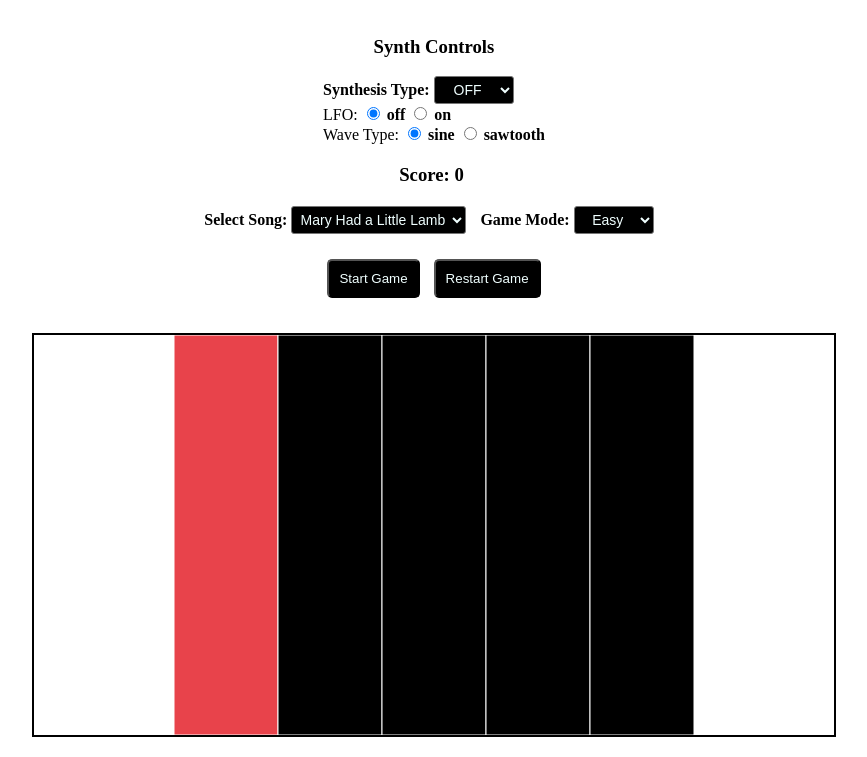
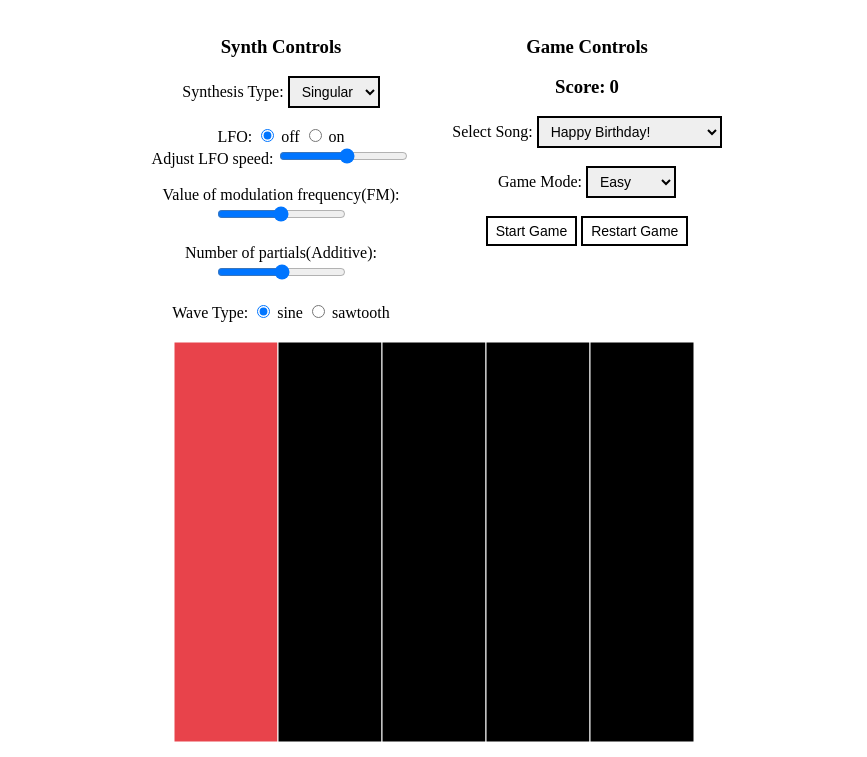
Before and after one commit to melina-thegarza/webaudio-synth, a plain HTML site: page index.html in a window 1280 px wide. Shown: the part 50-807 px from the top of the page, without its empty margins (206-1073 px from the left). Drawn offline with Linux system fonts and the light colour scheme.

Commit message:
everything works

```diff
--- a/game.js
+++ b/game.js
@@ -70,15 +70,16 @@ let isAnimating = false;
 
 //ADD MORE SONGS, 2 more, increasing in difficulty
 //Mary had a Little Lamb + Happy Birthday
-let song = [['C', 'X', 'Z', 'X', 'C', 'C', 'C',
-     'X', 'X', 'X', 'C', 'C', 'C',
-    'C', 'X', 'Z', 'X', 'C', 'C', 'C',
-    'C', 'X', 'X', 'C', 'X', 'Z'],
-
+let song = [
     ['B', 'B', 'N', 'B', 'Q', 'M',
     'B', 'B', 'N', 'B', 'W', 'Q',
     'B', 'B', 'T', 'E', 'Q', 'M', 'N',
-    'R', 'R', 'E', 'Q', 'W', 'Q']];
+    'R', 'R', 'E', 'Q', 'W', 'Q'],
+
+    ['C', 'X', 'Z', 'X', 'C', 'C', 'C',
+    'X', 'X', 'X', 'C', 'C', 'C',
+   'C', 'X', 'Z', 'X', 'C', 'C', 'C',
+   'C', 'X', 'X', 'C', 'X', 'Z']];
 let songOption = 0;
 let songIndex = 0;
 let widthMax = 720;
--- a/index.html
+++ b/index.html
@@ -3,95 +3,94 @@
 <html>
     <head>
         <title>Lab 2</title>
+        <script src="main.js"></script>
         <style>
-            body{
+
+
+            .container {
+                display: flex;
+                flex-direction: column; /* Arrange items vertically */
+                align-items: center; /* Center items horizontally */
+            }
+
+            .columns {
+                display: flex;
+                justify-content: center; /* Center columns horizontally */
+                width: 50%;
+                margin-bottom: 20px;
+            }
+
+            .column {
+                width: calc(50% - 10px); /* Adjust the width of each column */
                 display: flex;
                 flex-direction: column;
-                align-items: center;
-                justify-content: center;
-                min-height: 100vh; /* Ensure the body covers the entire viewport height */
-                margin: 0; /* Remove default margin */
-
-            }
-            canvas {
-                border: 2px solid #000;
-                display: block;
-                margin: 20px auto;
-            }
-            .mode {
-            margin: 10px;
-            margin-top: 20px;
+                align-items: center; /* Align content vertically center */
             }
 
-            label{
-                font-size: 16px;
-                font-weight: bold;
+            .canvas-container {
+                display: flex;
+                justify-content: center; /* Center the canvas horizontally */
             }
 
-            select {
-                padding: 4px;
-                font-size: 14px;
-                border-radius: 3px;
-                background-color: #000;
-                color:azure;
-                text-align: center;
+            .canvas-container canvas {
+                max-width: 800px; /* Set maximum width for responsiveness */
             }
-
             .header h3 {
                 display: inline;
                 margin: 0;
                 font-weight: bold;
             }
-            #reaction{
-                padding-left: 5px;
-                font-weight: lighter;
+            .header h2{
+                text-align: center;
             }
-            .button-container {
-                text-align: center;
-                margin-top: 10px;
-                margin-bottom: 10px;
+            button {
+                background-color: #fff;
+                border: 2px solid #000;
+                color: #000;
+                padding: 5px 8px;
+                font-size: 14px;
+                font-family: "Arial", sans-serif;
+                cursor: pointer;
+                transition: background-color 0.3s, color 0.3s, border-color 0.3s;
             }
 
-            .button-container button {
-                display: inline-block;
-                margin: 5px;
-                border-radius: 5px;
-                padding: 10px;
+            button:hover {
                 background-color: #000;
-                color: azure;
+                color: #fff;
             }
-            .game-settings div{
-                display: inline-block;
+            select {
+                border: 2px solid black;
+                padding: 5px 8px;
+                font-size: 14px;
+                font-family: "Arial", sans-serif;
+                cursor: pointer;
             }
-            .space{
-                padding: 10px;
+            .music-controls{
+                text-align: center;
             }
-
 
         </style>
     </head>
 
     <body>
-
         <div class="header">
             <h2>Web Audio Synth</h2>
-
         </div>
-            <div class="synth-control">
-                <h3 style="text-align: center;">Synth Controls</h3>
+        <div class="container">
+            <div class="columns">
+                <div class="column">
+                    <h3>Synth Controls</h3>
                     <div>
                         <label for="synthesis-type">Synthesis Type:</label>
                         <select name="synthesis-type" id="synthesis-type">
-                        <option value="-1">OFF</option>
+                            <option value="-1">Singular</option>
                             <option value="0">Additive</option>
                             <option value="1">AM</option>
                             <option value="2">FM</option>
                         </select>
                     </div>
-
-                <div>
-
-
+                    <br>
+                    <div class="music-controls">
                         <form id="lfo_selection">
                             <span>LFO: </span>
                             <input type="radio" id="lfo-off" value="off" name="lfo" checked="checked">
@@ -100,6 +99,15 @@
                             <label for="on">on</label>
                         </form>
 
+                        <label for="lfo-speed">Adjust LFO speed:</label>
+                        <input type="range" id="lfo-speed" name="lfo-speed" min="1" max="20" oninput="updateLFO(this.value)" onchange="updateLFO(this.value)">
+                        <br><br>
+                        <label for="modulation-speed">Value of modulation frequency(FM):</label>
+                        <input type="range" id="modulation-speed" name="modulation-speed" min="1" max="25" oninput="updateModulation(this.value)" onchange="updateModulation(this.value)">
+                        <br><br>
+                        <label for="number-partials">Number of partials(Additive):</label>
+                        <input type="range" id="number-partials" name="number-partials" min="3" max="50" oninput="updatePartials(this.value)" onchange="updatePartials(this.value)">
+                        <br><br>
                         <form id="wave_selection">
                             <span>Wave Type: </span>
                             <input type="radio" id="sine" value="sine" name="wave" checked="checked">
@@ -108,25 +116,23 @@
                             <label for="sawtooth">sawtooth</label>
                         </form>
                     </div>
-
                 </div>
-
-            <div class="space"></div>
-
+                <div class="column">
+                    <h3>Game Controls</h3>
                     <div class="header">
-                <h3>Score: </h3><h3 id="gameScore">0</h3> <h3 id="reaction"></h3>
+                        <h3>Score:</h3>
+                        <h3 id="gameScore">0</h3>
+                        <h3 id="reaction"></h3>
                     </div>
-
-            <div class="game-settings">
-
+                    <br>
                     <div>
-                    <label for="mode">Select Song:</label>
+                        <label for="song">Select Song:</label>
                         <select name="song" id="song">
-                    <option value="0">Mary Had a Little Lamb</option>
-                    <option value="1">Happy Birthday!</option>
-
+                            <option value="0">Happy Birthday!</option>
+                            <option value="1">Mary Had a Little Lamb</option>
                         </select>
                     </div>
+                    <br>
                     <div class="mode">
                         <label for="mode">Game Mode:</label>
                         <select name="mode" id="mode">
@@ -135,23 +141,25 @@
                             <option value="hard">Hard</option>
                         </select>
                     </div>
-
-            </div>
-
-
+                    <br>
                     <div class="button-container">
                         <button id="startStopButton">Start Game</button>
                         <button id="restartButton">Restart Game</button>
                     </div>
+                </div>
+            </div>
+
+
+
+            <div class="canvas-container">
+                <canvas id="gameCanvas" width="800" height="400"></canvas>
+            </div>
+        </div>
+
+        <script src="game.js"></script>
+    </body>
 
 
 
 
-            <canvas id="gameCanvas" width="800" height="400"></canvas>
-            <script src="game.js"></script>
-
-    </body>
-
-    <script src="main.js"></script>
-
 </html>
--- a/main.js
+++ b/main.js
@@ -1,3 +1,15 @@
+let lfoFreq = 5;
+function updateLFO(val) {
+    lfoFreq = val;
+}
+let modulationFreq = 10;
+function updateModulation(val) {
+    modulationFreq = val;
+}
+let numPartials = 5;
+function updatePartials(val) {
+    numPartials = val;
+}
 document.addEventListener("DOMContentLoaded", function(event){
 
         //default wave type
@@ -23,7 +35,6 @@ document.addEventListener("DOMContentLoaded", function(event){
                 lfoStatus = event.target.value;
             }
         });
-
 
         const audioCtx = new(window.AudioContext || window.webkitAudioContext());
 
@@ -63,7 +74,7 @@ document.addEventListener("DOMContentLoaded", function(event){
         //will need a new gain node for each node to control the adsr of that note
         var gainNodes = {}
 
-        var frequencyVariation = 100;
+        var frequencyVariation = Math.floor(Math.random() * 50) + 1;
 
          //default OFF
          var synthesisType="-1";
@@ -131,7 +142,7 @@ document.addEventListener("DOMContentLoaded", function(event){
              if (lfoStatus === "on") {
                  var lfo = audioCtx.createOscillator();
                  lfo.type = 'sine';
-                 lfo.frequency.value = 5;
+                 lfo.frequency.value = lfoFreq;
                  lfoGain = audioCtx.createGain();
                  lfoGain.gain.value = 10;
                  lfo.connect(lfoGain).connect(osc.frequency);
@@ -157,8 +168,8 @@ document.addEventListener("DOMContentLoaded", function(event){
              //add gainNode to dictionary
              gainNodes[key] = gainNode;
              activeOscillators[key] = [];
-             //create 3 partials + main osc
-             for(var i=0;i<4;i++)
+             //create partials
+             for(var i=0;i<numPartials;i++)
              {
                  let osc = audioCtx.createOscillator();
                  osc.frequency.value = (i* keyboardFrequencyMap[key]) + Math.random() * frequencyVariation;
@@ -196,7 +207,7 @@ document.addEventListener("DOMContentLoaded", function(event){
                  for (let osc of activeOscillators[key]) {
                      var lfo = audioCtx.createOscillator();
                      lfo.type = "sine";
-                     lfo.frequency.value = 5;
+                     lfo.frequency.value = lfoFreq;
                      lfoGain = audioCtx.createGain();
                      lfoGain.gain.value = 25;
                      lfo.connect(lfoGain).connect(osc.frequency);
@@ -231,7 +242,7 @@ document.addEventListener("DOMContentLoaded", function(event){
              if (lfoStatus === "on") {
                  var lfo = audioCtx.createOscillator();
                  lfo.type = 'sine';
-                 lfo.frequency.value = 10;
+                 lfo.frequency.value = lfoFreq;
                  lfoGain = audioCtx.createGain();
                  lfoGain.gain.value = 25;
                  lfo.connect(lfoGain).connect(modulatorFreq.frequency);
@@ -263,7 +274,7 @@ document.addEventListener("DOMContentLoaded", function(event){
 
                 // Set initial parameters
                 modulationIndex.gain.value = 100;
-                modulatorFreq.frequency.value = 5;
+                modulatorFreq.frequency.value = modulationFreq;
                 carrier.frequency.value = keyboardFrequencyMap[key];
 
 
@@ -283,7 +294,7 @@ document.addEventListener("DOMContentLoaded", function(event){
                 if (lfoStatus === "on") {
                     var lfo = audioCtx.createOscillator();
                     lfo.type = "sine";
-                    lfo.frequency.value = 5;
+                    lfo.frequency.value = lfoFreq;
                     lfoGain = audioCtx.createGain();
                     lfoGain.gain.value = 300;
                     lfo.connect(lfoGain).connect(modulatorFreq.frequency);
```
Lines whose indentation alone changed are shown as unchanged.
